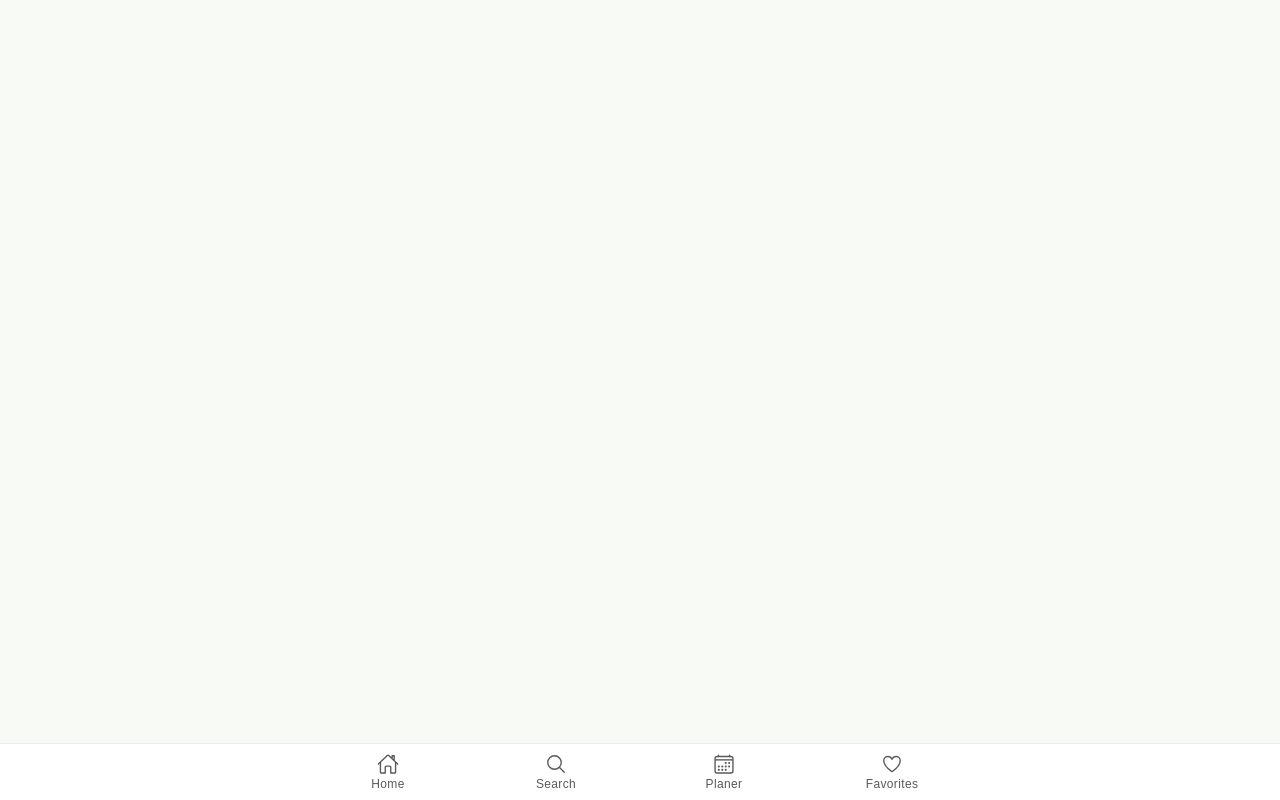
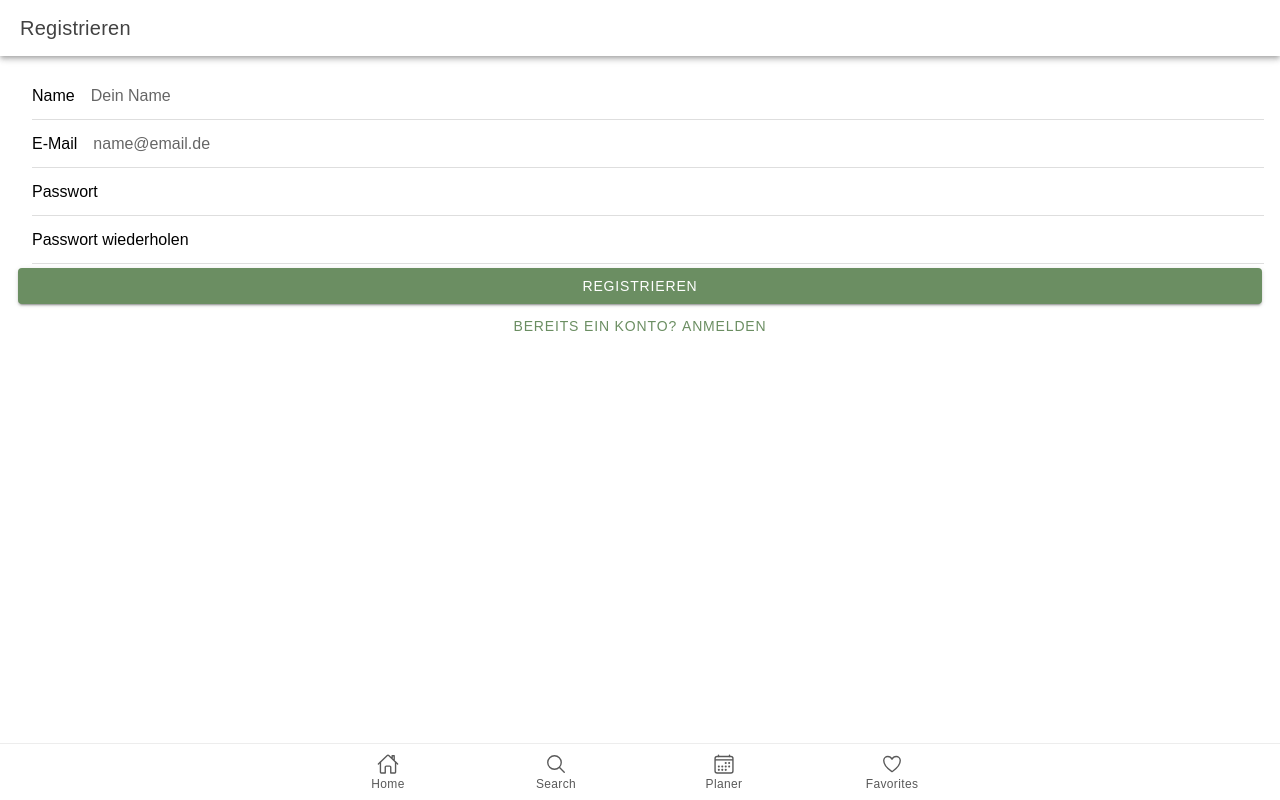
Before and after one commit to mhdbadr/kochrezepte_app, a React (Vite) app: page /register in a window 1280 px wide. Built offline with nearby package versions, Linux system fonts and the light colour scheme.

Commit message:
feat(auth): add welcome, onboarding, login and register pages

```diff
--- a/src/App.tsx
+++ b/src/App.tsx
@@ -14,6 +14,10 @@ import RecipeForm from './pages/RecipeForm';
 import RecipeListPage from './pages/RecipeListPage';
 import SearchPage from './pages/SearchPage';
 import Wochenplaner from './pages/Wochenplaner';
+import LoginPage from './pages/LoginPage';
+import RegisterPage from './pages/RegisterPage';
+import WelcomePage from "./pages/WelcomePage";
+import OnboardingPage from "./pages/OnboardingPage";
 
 setupIonicReact(); // Initialize Ionic React with default settings.
 
@@ -25,6 +29,11 @@ export default function App() {
                     <IonRouterOutlet>
                         <Switch>
                             {/* Main app routes provided by the navigation/search epic. */}
+                            <Route exact path="/login" component={LoginPage} />
+                            <Route exact path="/register" component={RegisterPage} />
+                            <Route exact path="/welcome" component={WelcomePage} />
+                            <Route exact path="/onboarding" component={OnboardingPage} />
+
                             <Route exact path="/home" component={HomePage} />
                             <Route exact path="/search" component={SearchPage} />
                             <Route exact path="/planner" component={Wochenplaner} />
@@ -37,7 +46,7 @@ export default function App() {
                             <Route exact path="/recipes/:id/edit" component={EditRecipePage} />
                             <Route exact path="/recipes/:id" component={RecipeDetailPage} />
                             <Route exact path="/">
-                                <Redirect to="/home" />
+                                <Redirect to="/welcome" />
                             </Route>
                         </Switch>
                     </IonRouterOutlet>
--- /dev/null
+++ b/src/pages/LoginPage.tsx
@@ -0,0 +1,49 @@
+import {
+    IonButton,
+    IonContent,
+    IonHeader,
+    IonInput,
+    IonItem,
+    IonPage,
+    IonTitle,
+    IonToolbar
+} from '@ionic/react';
+
+export default function LoginPage() {
+    return (
+        <IonPage>
+            <IonHeader>
+                <IonToolbar>
+                    <IonTitle>Anmelden</IonTitle>
+                </IonToolbar>
+            </IonHeader>
+
+            <IonContent className="ion-padding">
+
+                <IonItem>
+                    <IonInput
+                        label="E-Mail"
+                        type="email"
+                        placeholder="name@email.de"
+                    />
+                </IonItem>
+
+                <IonItem>
+                    <IonInput
+                        label="Passwort"
+                        type="password"
+                    />
+                </IonItem>
+
+                <IonButton expand="block">
+                    Anmelden
+                </IonButton>
+
+                <IonButton expand="block" fill="clear" routerLink="/register">
+                    Registrieren
+                </IonButton>
+
+            </IonContent>
+        </IonPage>
+    );
+}
--- /dev/null
+++ b/src/pages/OnboardingPage.tsx
@@ -0,0 +1,25 @@
+import {
+    IonButton,
+    IonContent,
+    IonPage
+} from '@ionic/react';
+
+export default function OnboardingPage() {
+    return (
+        <IonPage>
+            <IonContent className="ion-padding">
+
+                <h1>❤️ Speichere Lieblingsrezepte</h1>
+
+                <p>
+                    Erstelle dein eigenes Kochbuch.
+                </p>
+
+                <IonButton expand="block" routerLink="/login">
+                    Weiter
+                </IonButton>
+
+            </IonContent>
+        </IonPage>
+    );
+}
--- /dev/null
+++ b/src/pages/RegisterPage.tsx
@@ -0,0 +1,63 @@
+import {
+    IonButton,
+    IonContent,
+    IonHeader,
+    IonInput,
+    IonItem,
+    IonPage,
+    IonTitle,
+    IonToolbar
+} from '@ionic/react';
+
+export default function RegisterPage() {
+    return (
+        <IonPage>
+            <IonHeader>
+                <IonToolbar>
+                    <IonTitle>Registrieren</IonTitle>
+                </IonToolbar>
+            </IonHeader>
+
+            <IonContent className="ion-padding">
+
+                <IonItem>
+                    <IonInput
+                        label="Name"
+                        placeholder="Dein Name"
+                    />
+                </IonItem>
+
+                <IonItem>
+                    <IonInput
+                        label="E-Mail"
+                        type="email"
+                        placeholder="name@email.de"
+                    />
+                </IonItem>
+
+                <IonItem>
+                    <IonInput
+                        label="Passwort"
+                        type="password"
+                    />
+                </IonItem>
+
+                <IonItem>
+                    <IonInput
+                        label="Passwort wiederholen"
+                        type="password"
+                    />
+                </IonItem>
+
+                <IonButton expand="block">
+                    Registrieren
+                </IonButton>
+
+                <IonButton expand="block" fill="clear" routerLink="/login">
+                    Bereits ein Konto? Anmelden
+                </IonButton>
+
+            </IonContent>
+        </IonPage>
+    );
+}
--- /dev/null
+++ b/src/pages/WelcomePage.tsx
@@ -0,0 +1,27 @@
+import {
+    IonButton,
+    IonContent,
+    IonPage
+} from '@ionic/react';
+
+export default function WelcomePage() {
+    return (
+        <IonPage>
+            <IonContent className="ion-padding">
+
+                <h1>🍳 Kochrezepte</h1>
+
+                <h2>Über 1000 Rezepte für Anfänger bis Profis</h2>
+
+                <p>
+                    Entdecke leckere Gerichte und plane deine Woche.
+                </p>
+
+                <IonButton expand="block" routerLink="/onboarding">
+                    Los geht's
+                </IonButton>
+
+            </IonContent>
+        </IonPage>
+    );
+}
```
